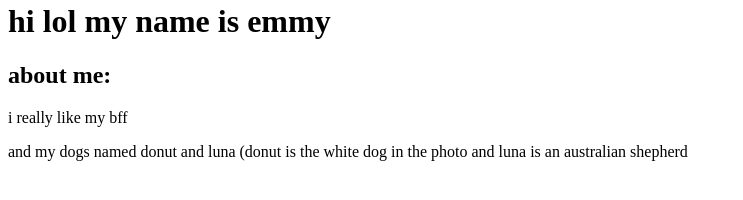
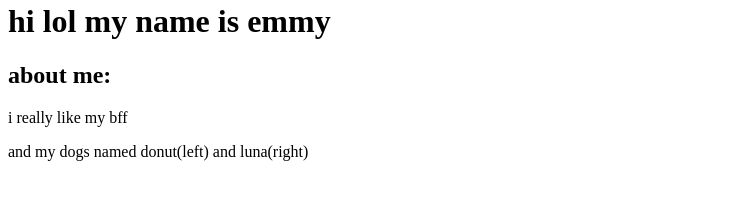
Before and after one commit to 30ecannon-ai/boba-drops, a plain HTML site: page index.html in a window 1280 px wide. Shown: the part 330-530 px from the top of the page, without its empty margins (0-743 px from the left). Drawn offline with Linux system fonts and the light colour scheme.

Commit message:
Update index.html

```diff
--- a/index.html
+++ b/index.html
@@ -10,6 +10,6 @@
         <h1>hi lol my name is emmy</h1>
         <h2>about me:</h2>
         <p>i really like my bff</p>
-        <p>and my dogs named donut and luna (donut is the white dog in the photo and luna is an australian shepherd</p>
+        <p>and my dogs named donut(left) and luna(right)</p>
     </body>
 </html>
```
